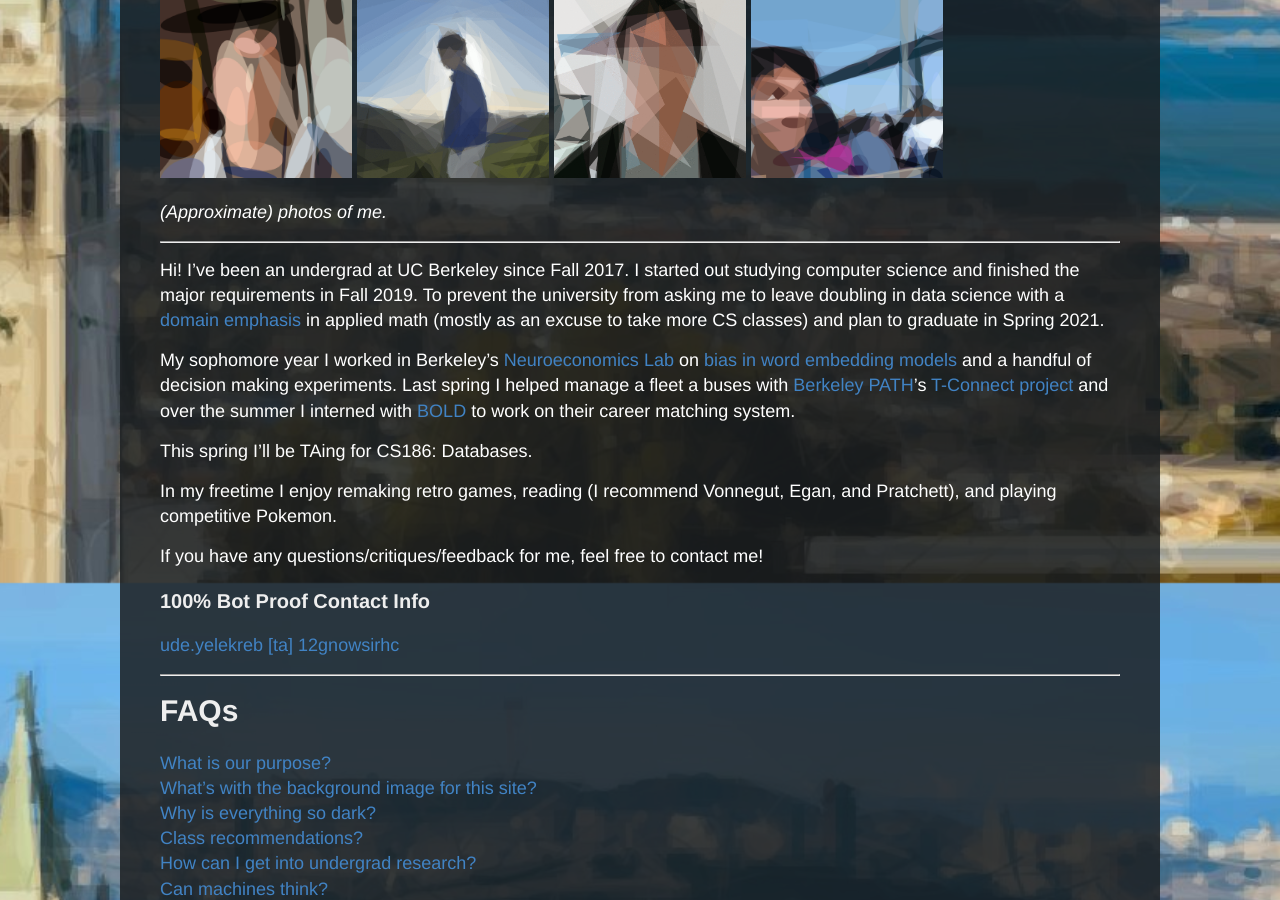
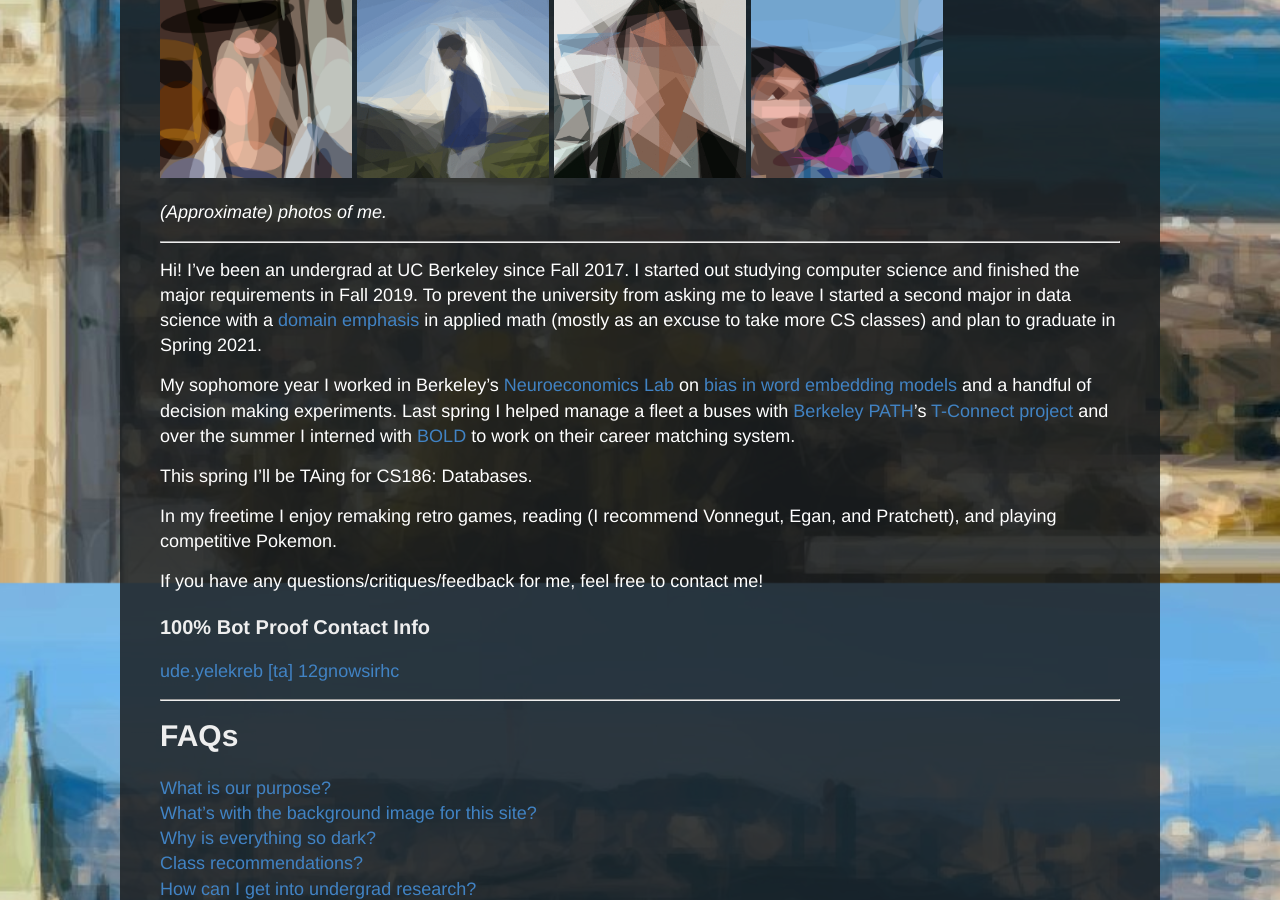
Before and after one commit to ckw017/ckw017.github.io, a Jekyll site: the page built from about.md, in a window 1280 px wide and 900 px high, scrolled down 317 px. Built offline with Jekyll 4.4.1, drawn with Linux system fonts in a browser that asks for light colours.

Commit message:
Fixed sentence structure

```diff
--- a/about.md
+++ b/about.md
@@ -19,7 +19,7 @@ permalink: /about/
 
 Hi! I've been an undergrad at UC Berkeley since Fall 2017. I started out studying computer science and finished the major
 requirements in Fall 2019. To prevent the university from asking me to leave
-doubling in data science with a [domain emphasis](https://data.berkeley.edu/degrees/domain-emphasis) in applied math (mostly as an excuse to take more CS classes) and plan to graduate in Spring 2021.
+I started a second major in data science with a [domain emphasis](https://data.berkeley.edu/degrees/domain-emphasis) in applied math (mostly as an excuse to take more CS classes) and plan to graduate in Spring 2021.
 
 My sophomore year I worked in Berkeley's [Neuroeconomics Lab](http://neuroecon.berkeley.edu/) on
 [bias in word embedding models](https://papers.nips.cc/paper/6228-man-is-to-computer-programmer-as-woman-is-to-homemaker-debiasing-word-embeddings.pdf) and a handful of decision making experiments.
```
Also changed, not shown: 2 other files.
